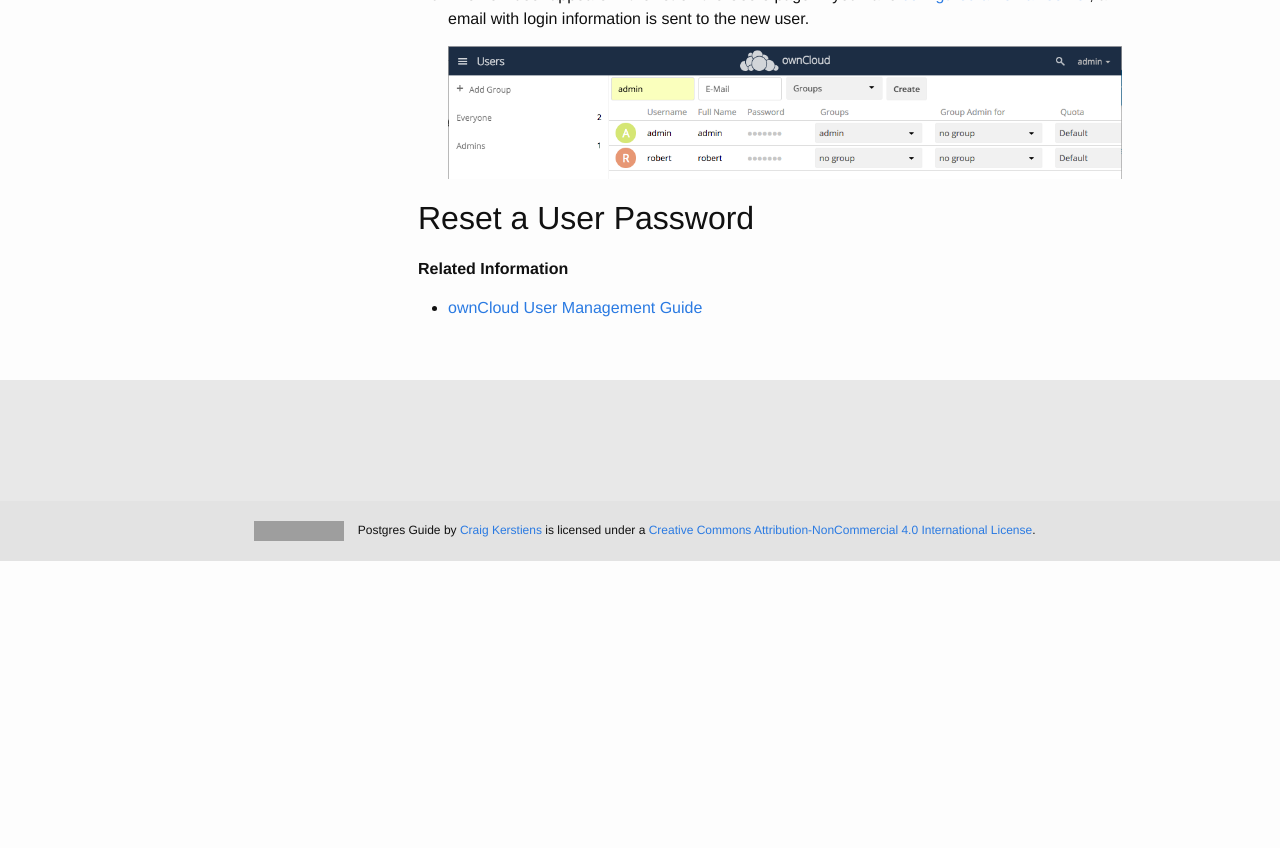
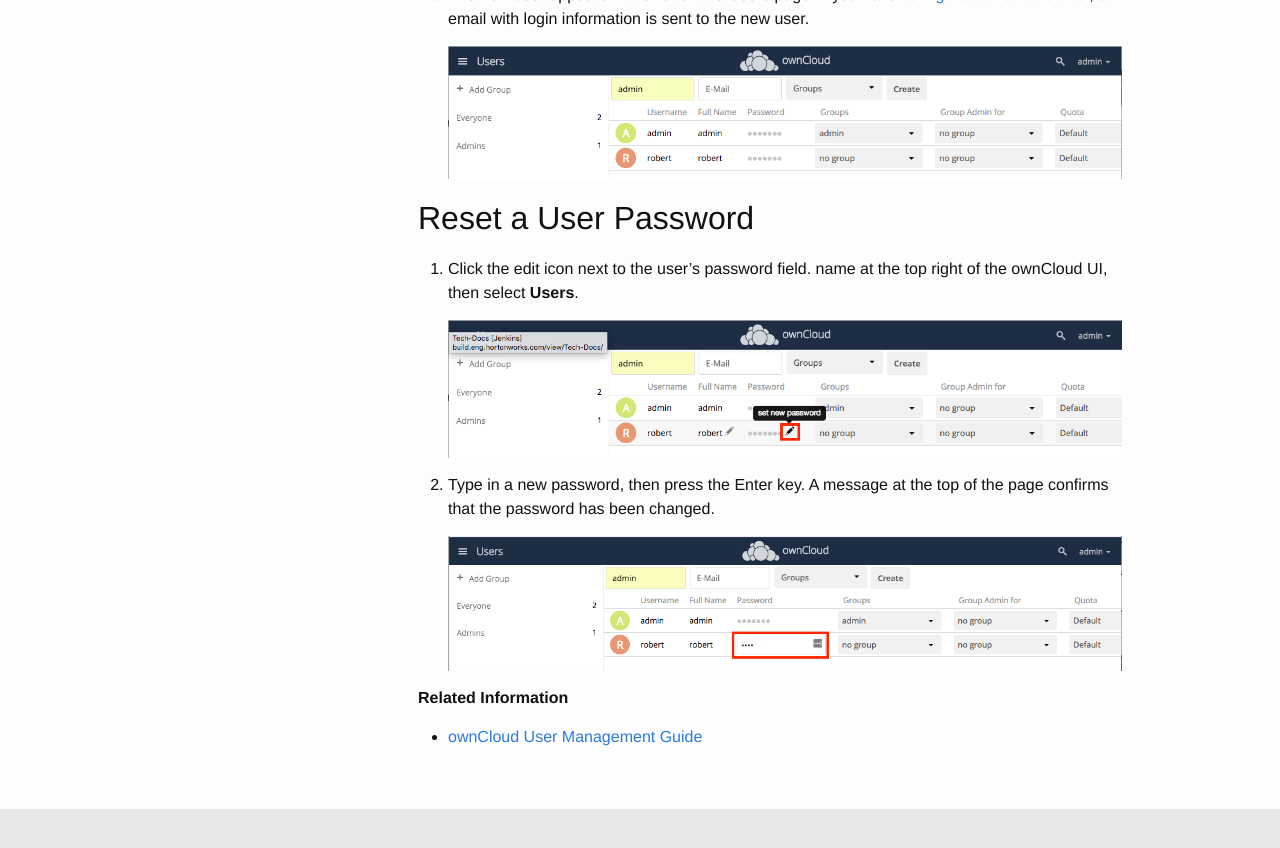
Before and after one commit to davidhoyle/github.io, a Jekyll site: the page built from _ocserver-add-user/ocserver-add-user.md, in a window 1280 px wide and 900 px high, scrolled down 772 px. Shown: the top 848 px of the window. Built offline with Jekyll 4.4.1, drawn with Linux system fonts in a browser that asks for light colours; before the commit the page ends 1333 px from its top, so only the background shows below that; grey boxes are pictures that could not be loaded.

Commit message:
Add user updates

```diff
--- a/_ocserver-add-user/ocserver-add-user.md
+++ b/_ocserver-add-user/ocserver-add-user.md
@@ -21,6 +21,14 @@ title:  "Adding ownCloud Users"
 
 ## Reset a User Password
 
+1. Click the edit icon next to the user's password field.  name at the top right of the ownCloud UI, then select **Users**.
+
+   ![Edit password icon](../images/password-icon.png)
+
+2. Type in a new password, then press the Enter key. A message at the top of the page confirms that the password has been changed.
+
+   ![Edit password](../images/password-edit.png)
+
 **Related Information**
 
 * [ownCloud User Management Guide](https://doc.owncloud.org/server/latest/admin_manual/configuration/user/)
```
Also changed, not shown: 2 other files.
